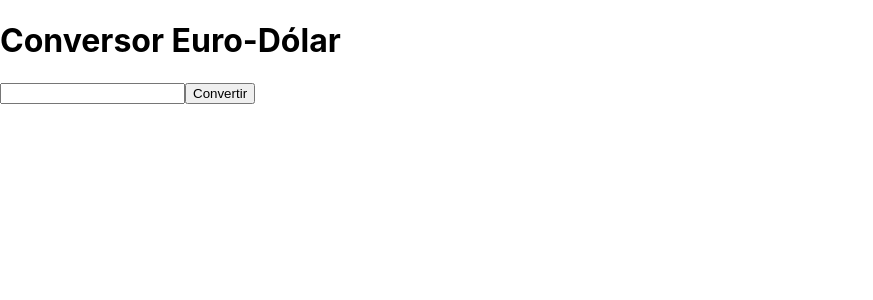
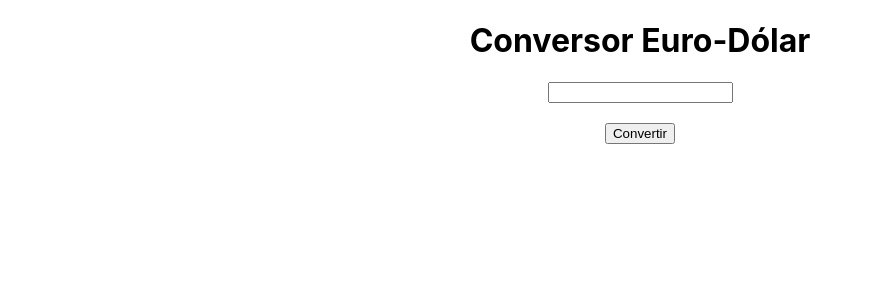
Before and after one commit to JDargon/conversor-react, a React (Create React App) app: page / in a window 1280 px wide. Shown: the top 300 px of the page, without its empty margins (0-873 px from the left). Built offline with nearby package versions, Linux system fonts and the light colour scheme.

Commit message:
feat: añade estilos css a App.css

```diff
--- a/src/App.css
+++ b/src/App.css
@@ -36,3 +36,18 @@
     transform: rotate(360deg);
   }
 }
+
+h1{
+  text-align: center;
+}
+
+.centrarElementos{
+  display: block;
+  margin: auto;
+  text-align: center;
+}
+
+.resultado{
+  font-size: 1rem;
+  font-weight: bold;
+}
--- a/src/App.js
+++ b/src/App.js
@@ -14,9 +14,9 @@ function App() {
 
   return <div>
     <h1>Conversor Euro-Dólar</h1>
-    <input type="text" ref={eurosRef}></input>
-    <button onClick={calcular}>Convertir</button>
-    <div ref={resultadoRef}></div>
+    <input className="centrarElementos" type="text" ref={eurosRef}></input><br/>
+    <button className="centrarElementos" onClick={calcular}>Convertir</button><br/>
+    <div className="centrarElementos resultado" ref={resultadoRef}></div>
     </div>
 }
 
```
